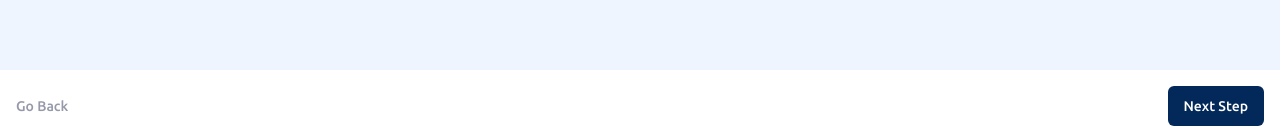
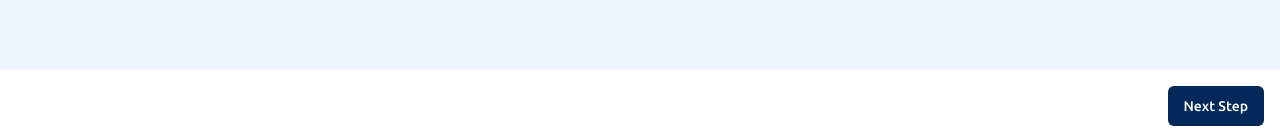
Before and after one commit to rezuankassim/multi-step-form, a Next.js app: page / in a window 1280 px wide. Shown: the part 658-797 px from the top of the page. Built offline with nearby package versions, Linux system fonts and the light colour scheme.

Commit message:
fix button styling and hide back button if step 1

```diff
--- a/app/page.tsx
+++ b/app/page.tsx
@@ -77,13 +77,15 @@ export default function Home() {
       </div>
 
       <div className="absolute bottom-0 flex w-full flex-row-reverse items-center justify-between bg-white p-4">
-        <Button className="bg-[#022959] text-sm leading-4" onClick={handleNext}>
-          Next Step
+        <Button variant={currentStep !== 4 ? 'secondary' : 'default'} onClick={handleNext}>
+          {currentStep !== 4 ? 'Next Step' : 'Confirm'}
         </Button>
 
-        <Button variant="secondary" size="none" onClick={handleBack}>
-          Go Back
-        </Button>
+        {currentStep === 1 ? null : (
+          <Button variant="link" size="none" onClick={handleBack}>
+            Go Back
+          </Button>
+        )}
       </div>
     </main>
   );
--- a/components/ui/button.tsx
+++ b/components/ui/button.tsx
@@ -8,8 +8,9 @@ const buttonVariants = cva(
   {
     variants: {
       variant: {
-        default: 'bg-[#022959] text-white',
-        secondary: 'text-[#9699AA]',
+        default: 'bg-[#483EFF] text-white',
+        secondary: 'bg-[#022959] text-white',
+        link: 'text-[#9699AA]',
       },
       size: {
         default: 'h-10 py-3 px-4',
```
